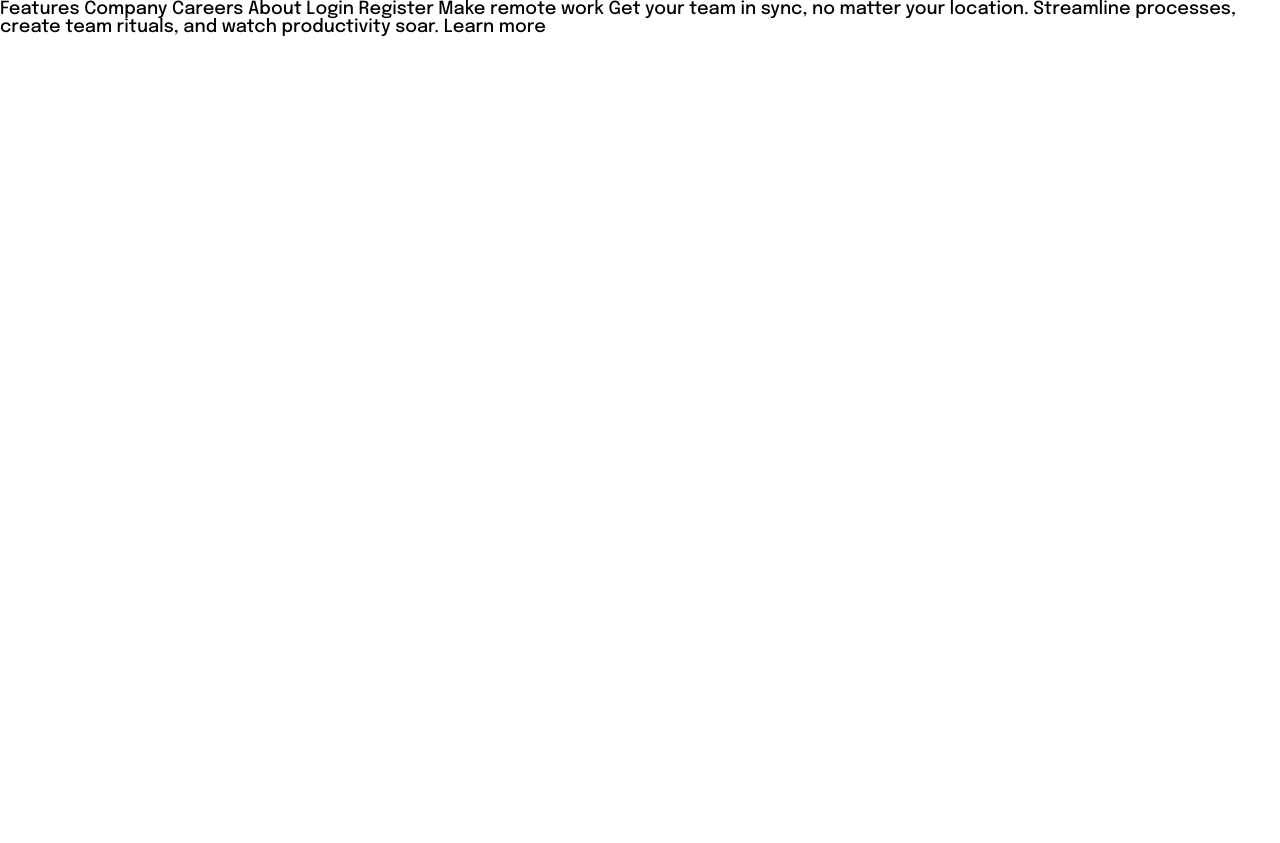
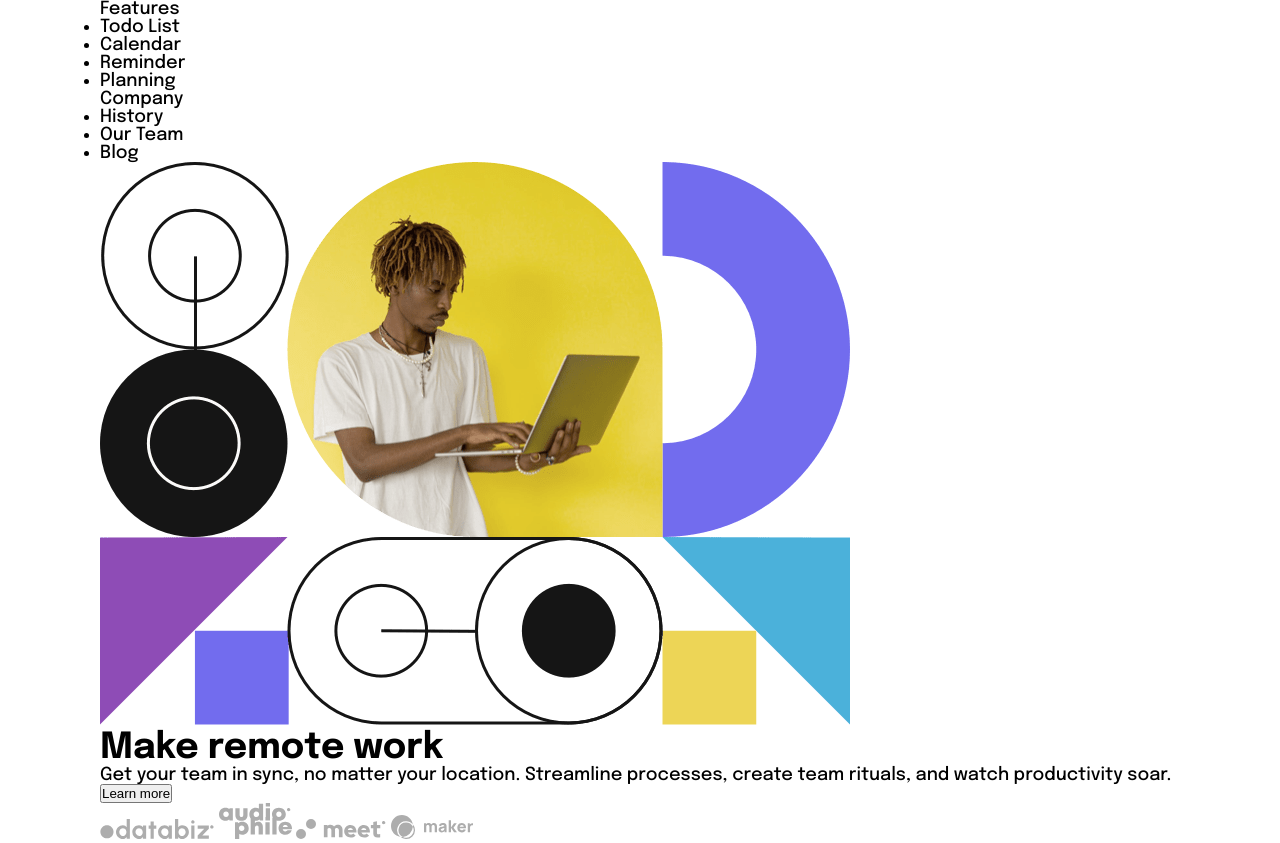
Before and after one commit to IvanKoshan2004/frontendmentor-intro-section-with-dropdown-navigation-main, a plain HTML site: page index.html in a window 1280 px wide. Before the commit the page ends 800 px from the top, so only its background shows below. Drawn offline with Linux system fonts and the light colour scheme.

Commit message:
first version of html layout

```diff
--- a/css/index.css
+++ b/css/index.css
@@ -14,3 +14,10 @@
     font-size: 18px;
     font-weight: 500;
 }
+
+.container {
+    margin-left: auto;
+    margin-right: auto;
+    max-width: min(100%, 1200px);
+    padding: 0 30px;
+}
--- a/index.html
+++ b/index.html
@@ -10,21 +10,50 @@
 
 </head>
 <body>
-
-  Features
-  Company
-  Careers
-  About
-
-  Login
-  Register
-
-  Make remote work
-
-  Get your team in sync, no matter your location. Streamline processes,
-  create team rituals, and watch productivity soar.
-
-  Learn more
-  <script src="js/index.js"></script>
+    <div class="wrapper container">
+        <div class="nav-container">
+            <div class="container">
+                <div class="nav-container__logo"></div>
+                <div class="nav-container__items-container">
+                    <div class="nav-container__items-features">
+                        <p class="nav-container__items-label nav-dropdown">Features</p>
+                        <ul class="nav-container__items-list">
+                            <li class="nav-container__items-list__item">Todo List</li>
+                            <li class="nav-container__items-list__item">Calendar</li>
+                            <li class="nav-container__items-list__item">Reminder</li>
+                            <li class="nav-container__items-list__item">Planning</li>
+                        </ul>
+                    </div>
+                    <div class="nav-container__items-company nav-dropdown">
+                        <p class="nav-container__items-label">Company</p>
+                        <ul class="nav-container__items-list">
+                            <li class="nav-container__items-list__item">History</li>
+                            <li class="nav-container__items-list__item">Our Team</li>
+                            <li class="nav-container__items-list__item">Blog</li>
+                        </ul>
+                    </div>
+                </div>
+                <div class="nav-container__burger"><div class="burger-line"><div></div>
+            </div>
+        </div>
+        <div class="content-container">
+            <div class="content-container__banner">
+                <img src="images/image-hero-mobile.png">
+            </div>
+            <div class="content-container__text">
+                <h1 class="content-container__text-header">Make remote work</h1>
+                <p class="content-container__text-paragraph">Get your team in sync, no matter your location. Streamline processes,
+                    create team rituals, and watch productivity soar.</p>
+                <button class="content-container__text-button">Learn more</button>
+            </div>
+            <div class="content-container__clients">
+                <img src="images/client-databiz.svg" alt="databiz" class="content-container__clients-logo">
+                <img src="images/client-audiophile.svg" alt="audiophile" class="content-container__clients-logo">
+                <img src="images/client-meet.svg" alt="meet" class="content-container__clients-logo">
+                <img src="images/client-maker.svg" alt="maker" class="content-container__clients-logo">
+            </div>
+        </div>
+    </div>
+    <script src="js/index.js"></script>
 </body>
 </html>
```
